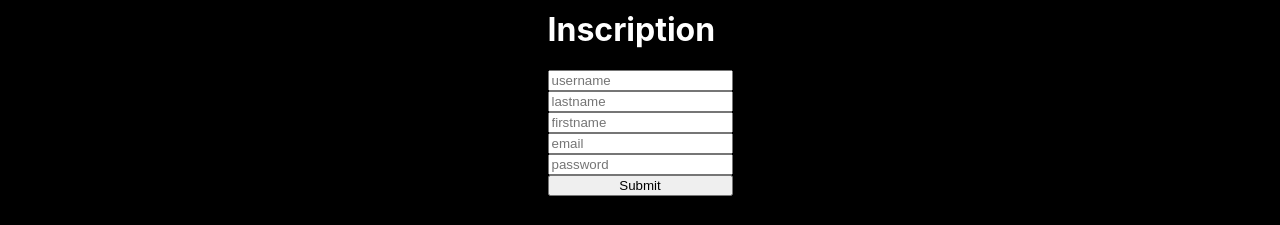
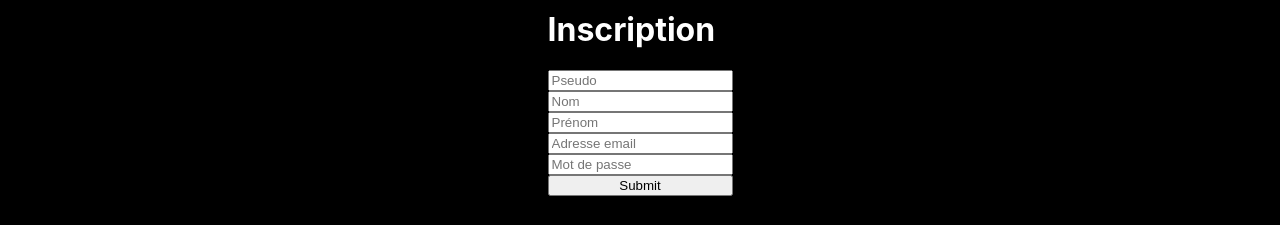
Before and after one commit to Eli-ngo/festivapp, a Next.js app: page /auth/signup in a window 1280 px wide. Shown: the part 368-593 px from the top of the page. Built offline with nearby package versions, Linux system fonts and the light colour scheme; no server answers.

Commit message:
signup input fields edited

```diff
--- a/pages/auth/signup.js
+++ b/pages/auth/signup.js
@@ -106,11 +106,11 @@ const Signup = () => {
                 <div className="container">
                 <h1>Inscription</h1>
                 <form onSubmit={handleSignUp}>
-                    <input type="text" value={inputedUser.username || ""} placeholder='username' onChange={(e) => setInputedUser({ ...inputedUser, username:e.target.value })}/>
-                    <input type="text" value={inputedUser.lastname || ""} placeholder='lastname' onChange={(e) => setInputedUser({ ...inputedUser, lastname:e.target.value })}/>
-                    <input type="text" value={inputedUser.firstname || ""} placeholder='firstname' onChange={(e) => setInputedUser({ ...inputedUser, firstname:e.target.value })}/>
-                    <input type="text" value={inputedUser.email || ""} placeholder='email' onChange={(e) => setInputedUser({ ...inputedUser, email:e.target.value })}/>
-                    <input type="password" value={inputedUser.password || ""} placeholder='password' onChange={(e) => setInputedUser({ ...inputedUser, password:e.target.value })}/>
+                    <input type="text" value={inputedUser.username || ""} placeholder='Pseudo' onChange={(e) => setInputedUser({ ...inputedUser, username:e.target.value })}/>
+                    <input type="text" value={inputedUser.lastname || ""} placeholder='Nom' onChange={(e) => setInputedUser({ ...inputedUser, lastname:e.target.value })}/>
+                    <input type="text" value={inputedUser.firstname || ""} placeholder='Prénom' onChange={(e) => setInputedUser({ ...inputedUser, firstname:e.target.value })}/>
+                    <input type="text" value={inputedUser.email || ""} placeholder='Adresse email' onChange={(e) => setInputedUser({ ...inputedUser, email:e.target.value })}/>
+                    <input type="password" value={inputedUser.password || ""} placeholder='Mot de passe' onChange={(e) => setInputedUser({ ...inputedUser, password:e.target.value })}/>
                     <button type="submit">Submit</button>
                 </form>
                 </div>
```
